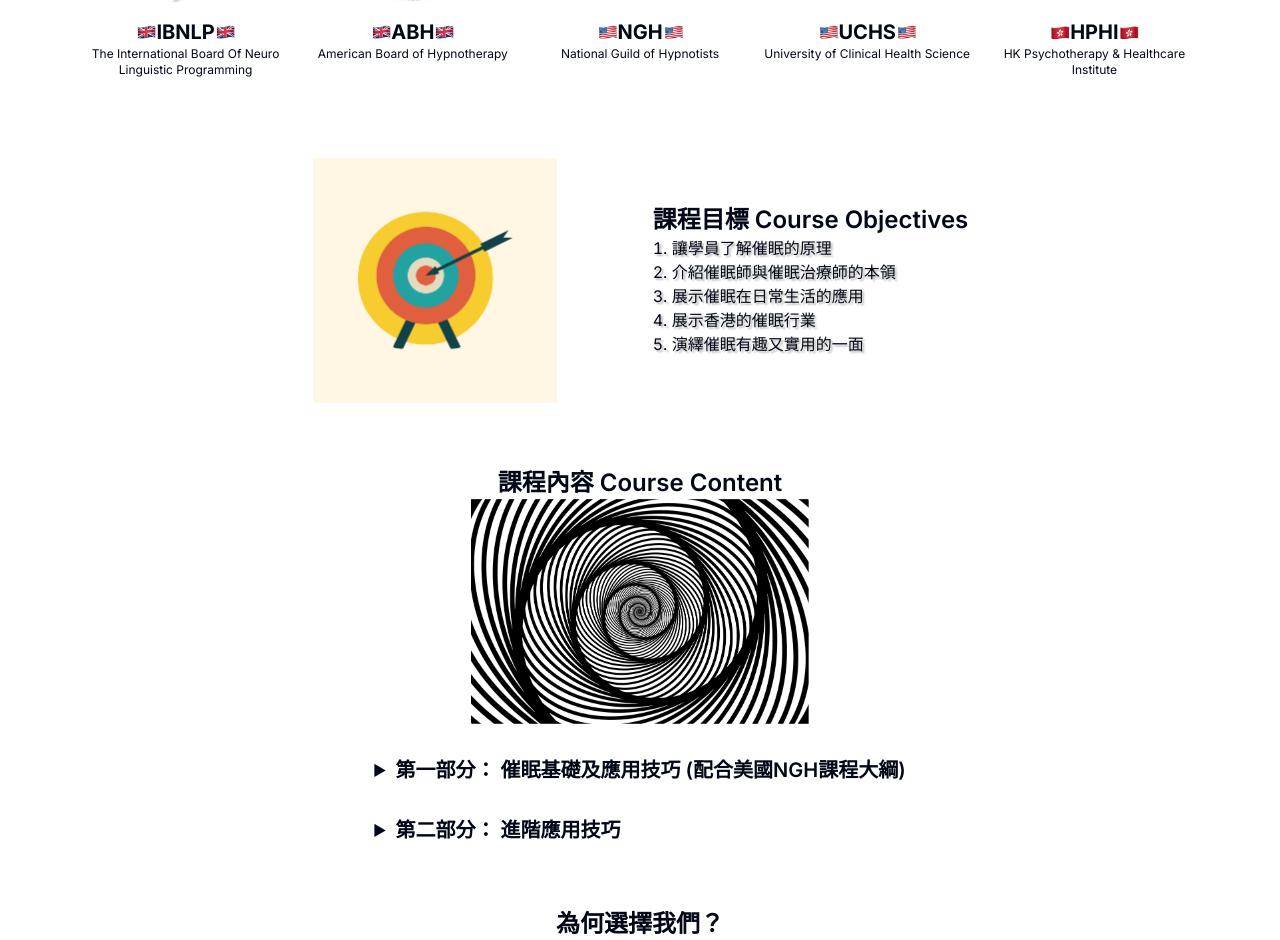
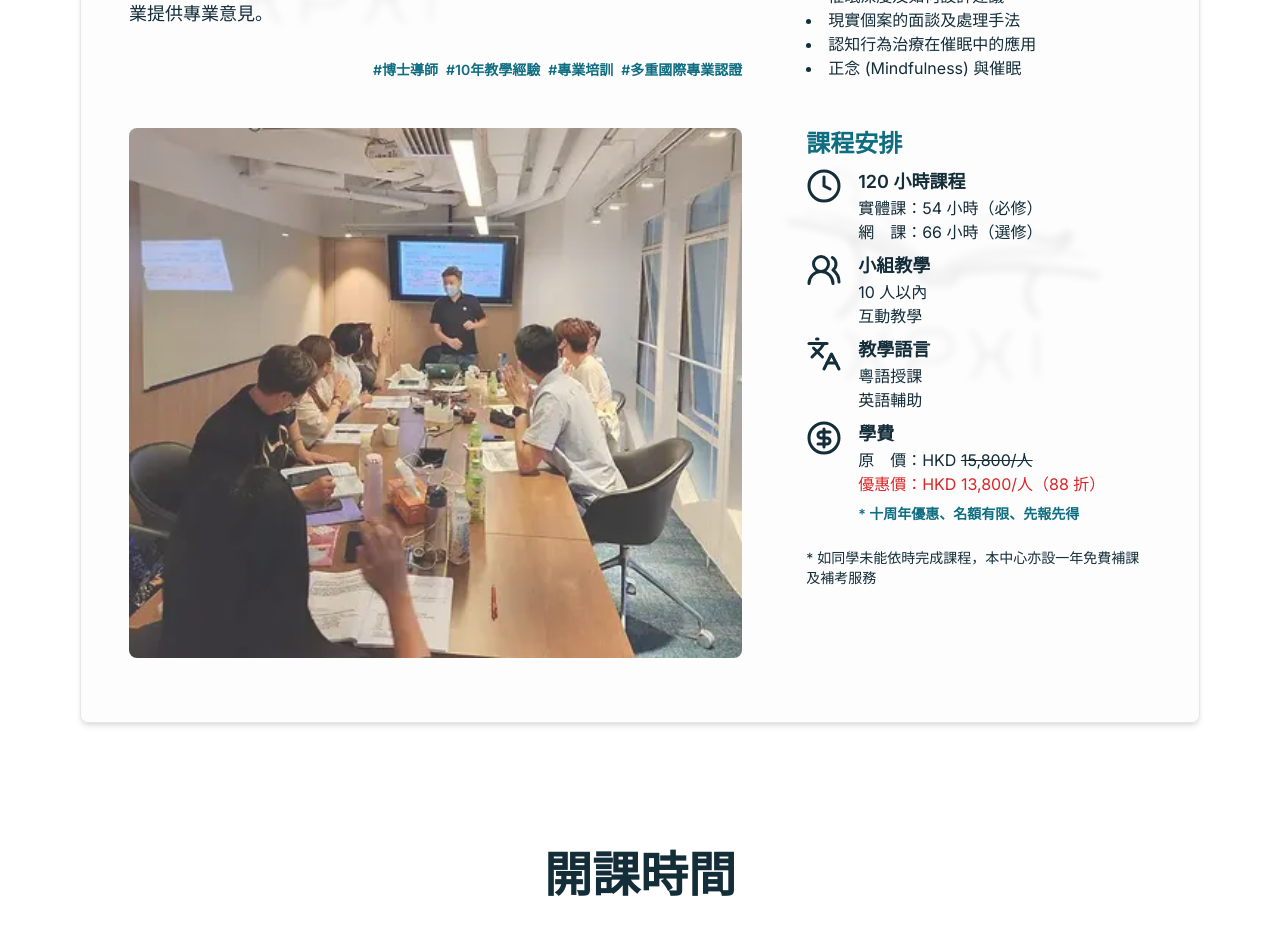
Before and after one commit to AoiYamada/hphi-event-2024-06, a Next.js app: page / in a window 1280 px wide. Shown: the part 1280-2220 px from the top of the page. Built offline with nearby package versions, Linux system fonts and the light colour scheme.

Commit message:
feat: update main page

```diff
--- a/src/app/page.tsx
+++ b/src/app/page.tsx
@@ -1,32 +1,30 @@
-import Footer from "@/components/layout/Footer";
-import Header from "@/components/layout/Header";
-import Arrangements from "@/components/sections/Arrangements";
-import Carousel from "@/components/sections/Carousel";
-import CertCourses from "@/components/sections/CertCourses";
-import ContactUs from "@/components/sections/ContactUs";
-import CourseContents from "@/components/sections/CourseContents";
-import Features from "@/components/sections/Features";
-import Objectives from "@/components/sections/Objectives";
-import RecAsso from "@/components/sections/RecAsso";
 import { Toaster } from "@/components/ui/toaster";
+import SignUp from "./theme-b/_components/SignUp";
+import Footer from "./theme-b/_layout/Footer";
+import Header from "./theme-b/_layout/Header";
+import ContactUs from "./theme-b/_sections/ContactUs";
+import CourseInfo from "./theme-b/_sections/CourseInfo";
+import Hero from "./theme-b/_sections/Hero";
+import RecAsso from "./theme-b/_sections/RecAsso";
+import TimeSlot from "./theme-b/_sections/TimeSlot";
 
 function Home() {
   return (
-    <>
+    <div className="theme-b relative">
       <Header />
-      <main>
-        <Carousel />
+      <div className="w-full">
+        <Hero />
+        <CourseInfo />
+        <TimeSlot />
         <RecAsso />
-        <CertCourses />
-        <Objectives />
-        <CourseContents />
-        <Features />
-        <Arrangements />
         <ContactUs />
-      </main>
+      </div>
       <Footer />
+      <div className="sticky bottom-0 h-0 sm:hidden">
+        <SignUp className="absolute bottom-4 right-4" />
+      </div>
       <Toaster />
-    </>
+    </div>
   );
 }
 
--- a/src/app/theme-b/_sections/CourseInfo/index.tsx
+++ b/src/app/theme-b/_sections/CourseInfo/index.tsx
@@ -69,12 +69,18 @@ const CourseInfo = () => {
                   <CircleDollarSign size={36} />
                   <div className="flex flex-col">
                     <span className="text-lg font-semibold">學費</span>
-                    <span>HKD 15,800/人</span>
-                    <span className="font-semibold text-primary">
-                      現有十周年 88 折優惠（HKD 13,800/人）
+                    <span className="text-nowrap">
+                      原　價：HKD{" "}
+                      <span className="text-nowrap line-through">
+                        15,800/人
+                      </span>
                     </span>
-                    <span className="font-semibold text-primary">
-                      名額有限，先報先得
+                    <span className="text-nowrap text-red-600">
+                      優惠價：HKD <span className="text-nowrap">13,800/人</span>
+                      （88 折）
+                    </span>
+                    <span className="mt-2 text-sm font-semibold text-primary">
+                      * 十周年優惠、名額有限、先報先得
                     </span>
                   </div>
                 </div>
```
